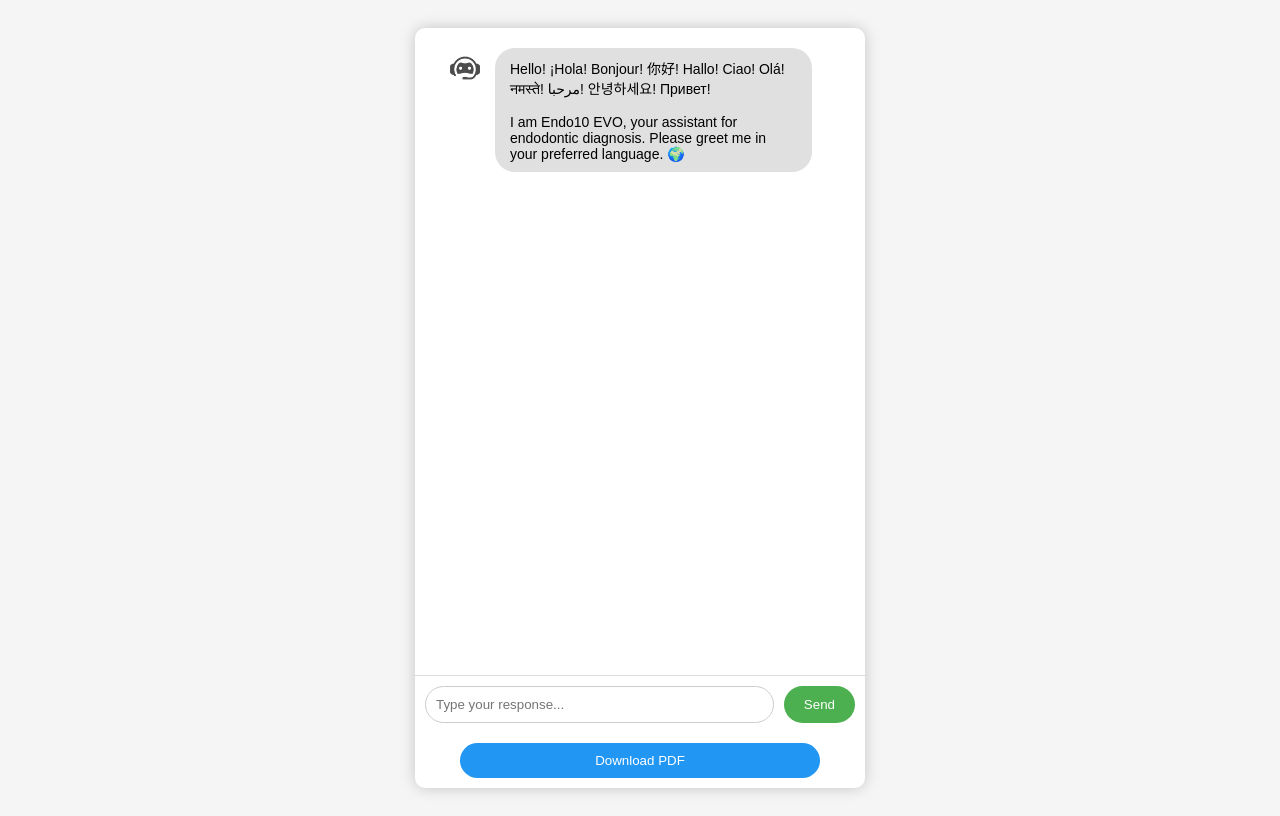
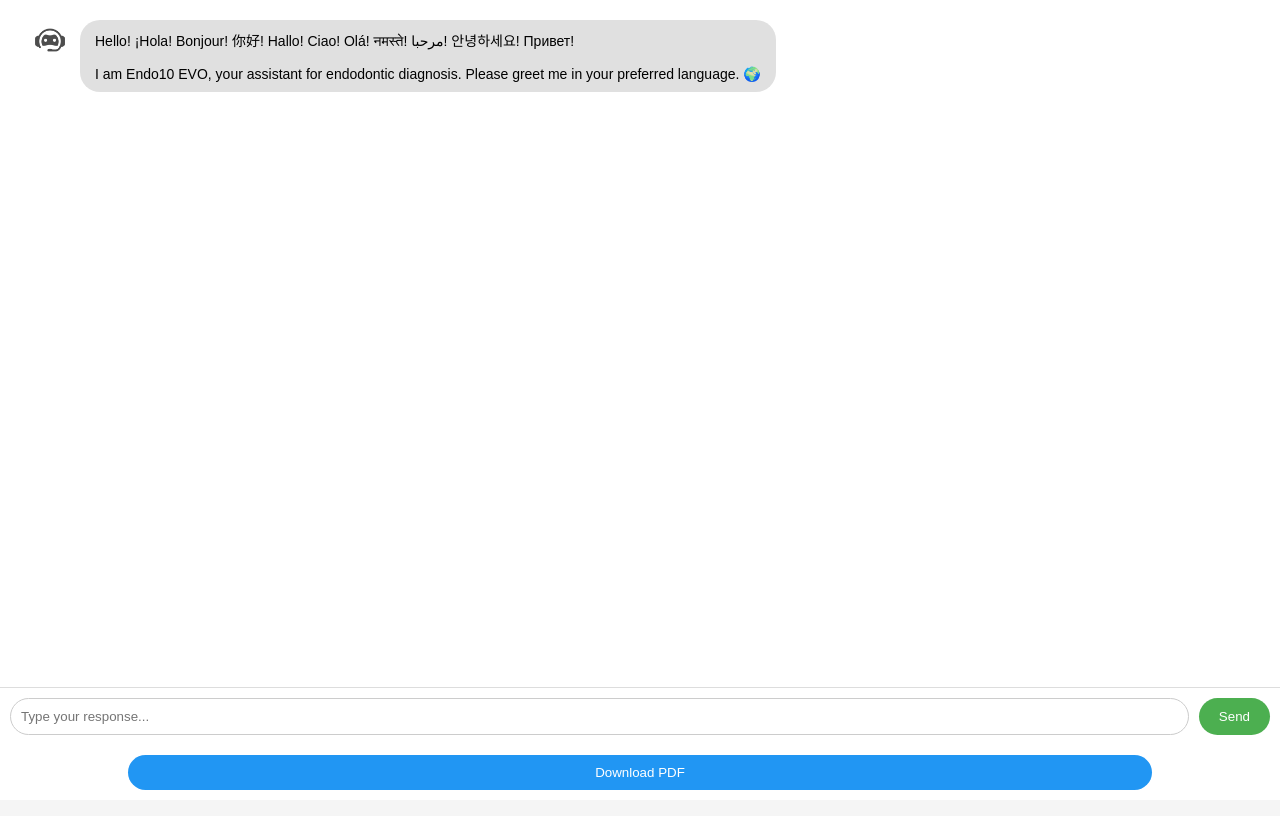
Before and after one commit to cristianomaraujo/endo10_evo, a plain HTML site: page static/index.html in a window 1280 px wide. Drawn offline with Linux system fonts and the light colour scheme.

Commit message:
Update style.css

```diff
--- a/static/style.css
+++ b/static/style.css
@@ -1,21 +1,22 @@
+html, body {
+    margin: 0;
+    padding: 0;
+    width: 100%;
+    height: 100%;
+}
+
 body {
     background: #f5f5f5;
     font-family: 'Arial', sans-serif;
-    display: flex;
-    justify-content: center;
-    align-items: center;
-    height: 100vh;
 }
 
 #chat-container {
-    width: 100%;
-    max-width: 450px;
-    height: 95vh;
+    width: 100vw;
+    height: 100vh;
+    max-width: 100%;
     background: #fff;
-    border-radius: 10px;
     display: flex;
     flex-direction: column;
-    box-shadow: 0px 0px 15px rgba(0,0,0,0.2);
     overflow: hidden;
     position: relative;
 }
```
